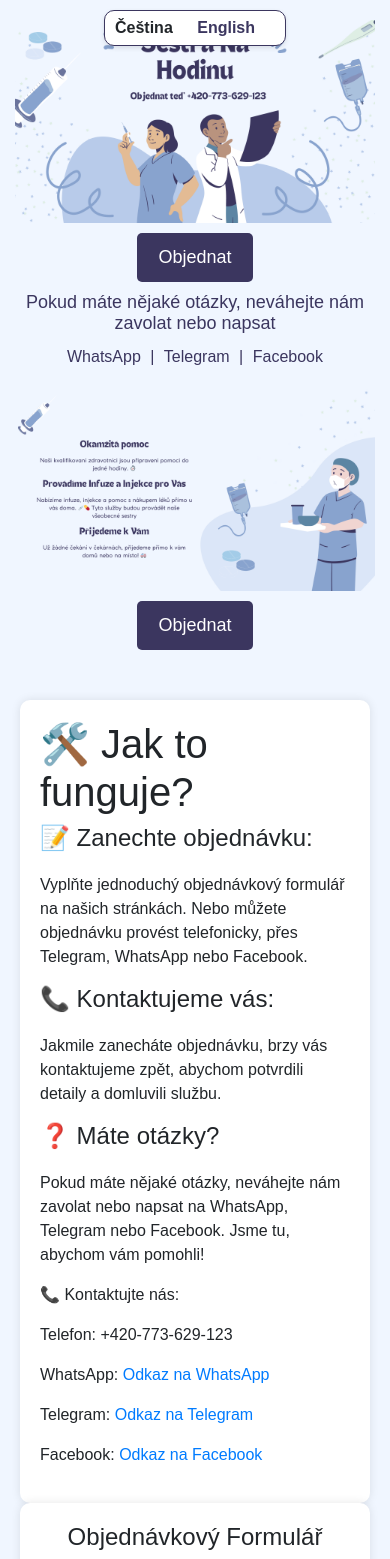
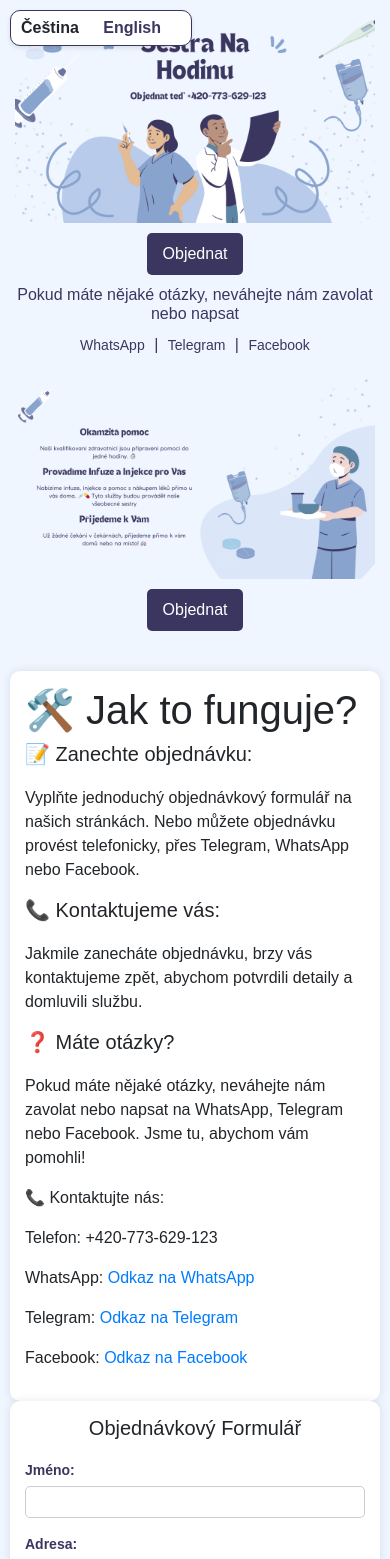
Before and after one commit to arseniy521/SestranaHodinu, a plain HTML site: page index.html in a window 390 px wide. Shown: the top 1559 px of the page. Drawn offline with nearby package versions, Linux system fonts and the light colour scheme; a web font is replaced by a local one.

Commit message:
added responsiveness for smartphone

```diff
--- a/styles.css
+++ b/styles.css
@@ -221,3 +221,58 @@ footer p {
     margin: 0;
     color: #666;
 }
+
+/* Responsive Design */
+@media (max-width: 768px) {
+    .header-image, .additional-image {
+        width: 100%;
+    }
+
+    .language-switcher {
+        left: 10px;
+        transform: none;
+    }
+
+    .form-section {
+        padding: 10px;
+    }
+
+    .form-container {
+        padding: 15px;
+    }
+
+    .btn-order {
+        font-size: 16px;
+        padding: 8px 15px;
+    }
+
+    .get-help-links h3 {
+        font-size: 16px;
+    }
+
+    .get-help-links a {
+        font-size: 14px;
+    }
+
+    .form-container h2 {
+        font-size: 20px;
+    }
+
+    .form-group label {
+        font-size: 14px;
+    }
+
+    .form-group input, .form-group select, .form-group textarea {
+        font-size: 12px;
+        padding: 8px;
+    }
+
+    .btn-primary {
+        font-size: 16px;
+        padding: 8px 15px;
+    }
+
+    footer p {
+        font-size: 14px;
+    }
+}
```
